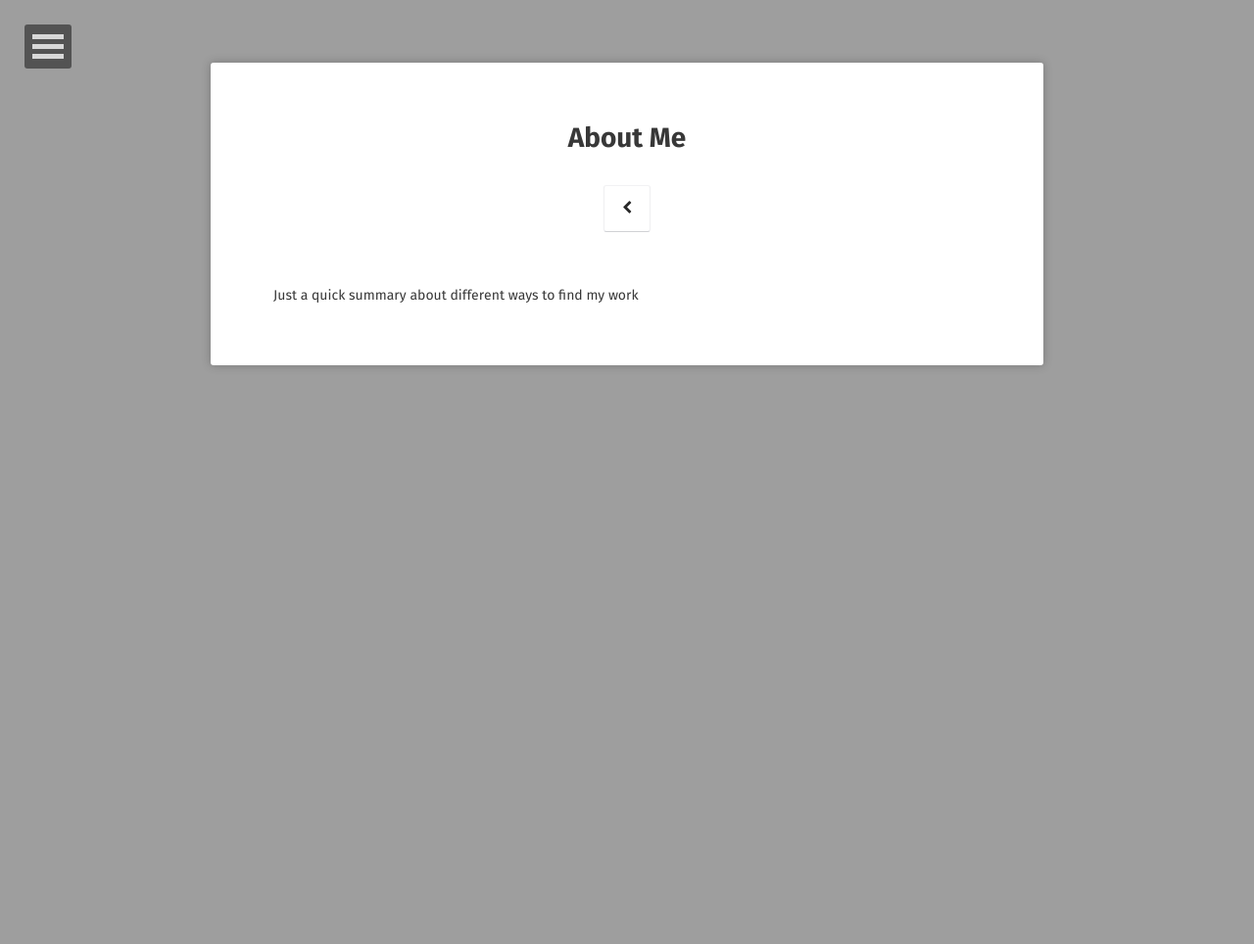
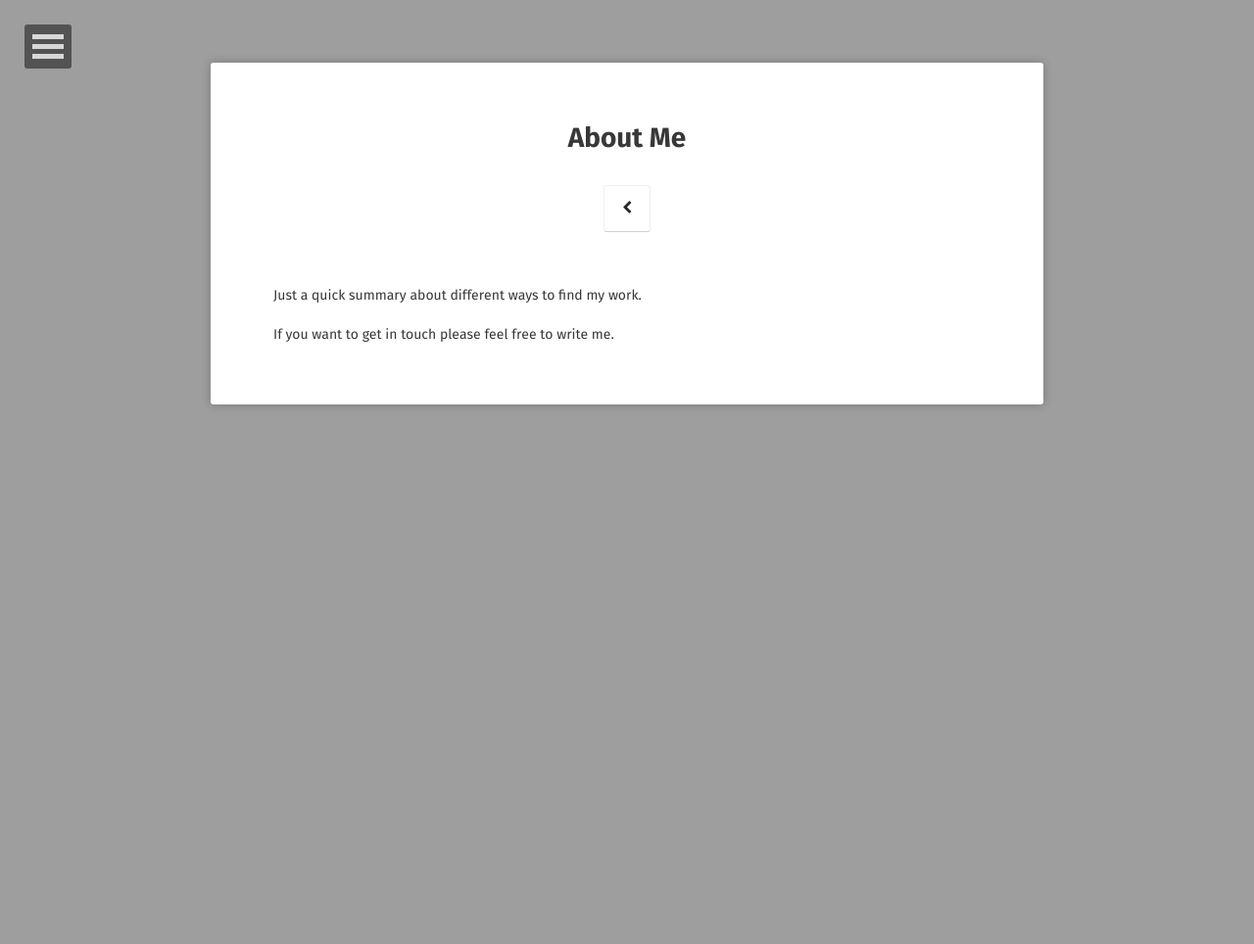
Before and after one commit to neiram44/neiram44.github.io_archive, a Jekyll site: the page built from about/index.md, in a window 1280 px wide. Shown: the whole page at 98% size. Built offline with Jekyll 4.4.1, drawn with Linux system fonts in a browser that asks for light colours; some web fonts are replaced.

Commit message:
Update about

```diff
--- a/about/index.md
+++ b/about/index.md
@@ -6,4 +6,6 @@ date: 2017-03-01
 comments: false
 ---
 
-Just a quick summary about different ways to find my work
+Just a quick summary about different ways to find my work.
+
+If you want to get in touch please feel free to write me.
```
